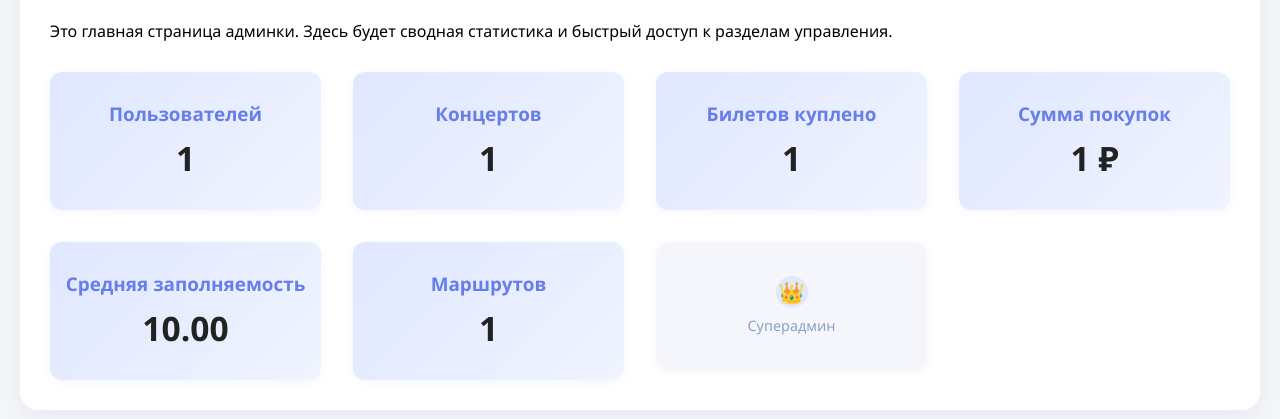
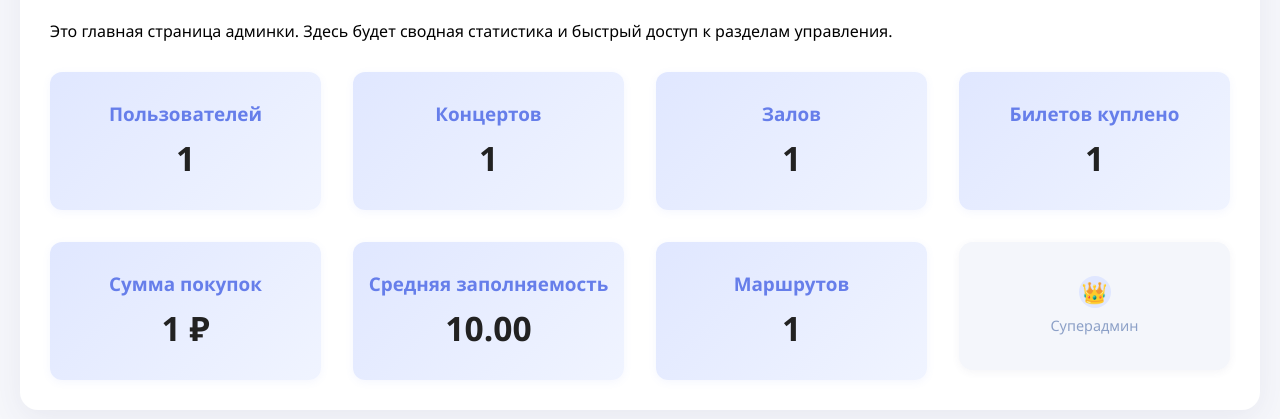
Before and after one commit to dmagog/Figaro, a Python web app: template app/templates/admin_index.html in a window 1280 px wide. Shown: the part 201-620 px from the top of the page. Run offline with Jinja, Linux system fonts and the light colour scheme; the template is opened without the code that fills it: most values are stand-ins (such as "Sample title", 1, 10 or a date in 2020).

Commit message:
add block Halls index panel

```diff
--- a/app/services/crud/purchase.py
+++ b/app/services/crud/purchase.py
@@ -5,6 +5,7 @@ from typing import List, Optional
 from datetime import datetime
 from models import User
 from sqlalchemy import func
+from models.hall import Hall
 
 
 def get_user_purchased_concerts(session: Session, user_external_id: str) -> List[Concert]:
@@ -139,16 +140,19 @@ def get_festival_summary_stats(session: Session) -> dict:
     - Количество купленных билетов
     - Сумма покупок
     - Средняя заполняемость концертов (купленных билетов / концертов)
+    - Количество залов
     """
     users_count = session.exec(select(func.count(User.id))).one()
     concerts_count = session.exec(select(func.count(Concert.id))).one()
     tickets_count = session.exec(select(func.count(Purchase.id))).one()
     total_spent = session.exec(select(func.coalesce(func.sum(Purchase.price), 0))).one()
     avg_fill = (tickets_count / concerts_count) if concerts_count else 0
+    halls_count = session.exec(select(func.count(Hall.id))).one()
     return {
         "users_count": users_count,
         "concerts_count": concerts_count,
         "tickets_count": tickets_count,
         "total_spent": total_spent,
-        "avg_fill": avg_fill
+        "avg_fill": avg_fill,
+        "halls_count": halls_count
     }
--- a/app/templates/admin_index.html
+++ b/app/templates/admin_index.html
@@ -201,6 +201,12 @@
                 <p>{{ summary.concerts_count }}</p>
             </div>
             </a>
+            <a href="/admin/halls" style="text-decoration:none; color:inherit;" title="Перейти к залам">
+                <div class="summary-card" style="cursor:pointer;">
+                    <h3>Залов</h3>
+                    <p>{{ summary.halls_count }}</p>
+                </div>
+            </a>
             <div class="summary-card">
                 <h3>Билетов куплено</h3>
                 <p>{{ summary.tickets_count }}</p>
```
